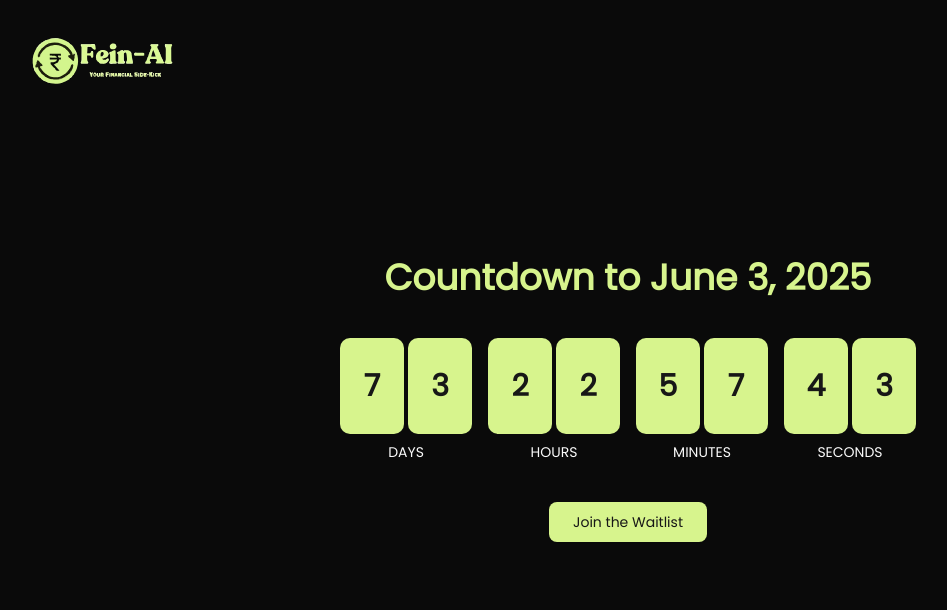
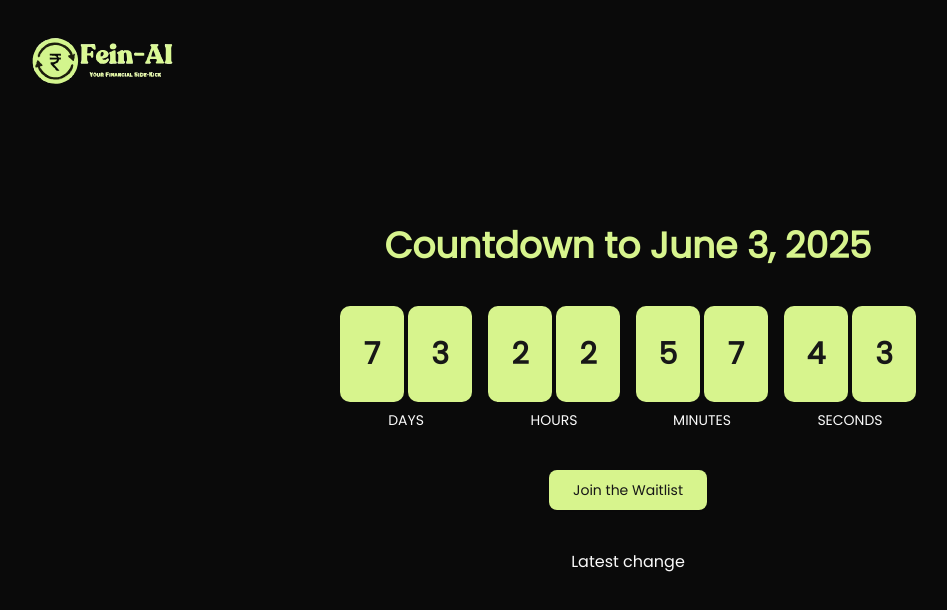
Before and after one commit to Fein-AI-org/fein-ai-web, a Next.js app: page / in a window 1280 px wide. Shown: the top 610 px of the page, without its empty margins (12-959 px from the left). Built offline with nearby package versions, Linux system fonts and the light colour scheme.

Commit message:
test for deployment

```diff
--- a/src/app/page.tsx
+++ b/src/app/page.tsx
@@ -12,6 +12,7 @@ export default function Home() {
       <h1 className='text-2xl text-[#d7f48d] sm:text-4xl font-bold'>Countdown to June 3, 2025</h1>
       <FlipTimer endDate={endDate} />
       <JoinWaitlist />
+      <p>Latest change</p>
     </div>
   )
 }
```
